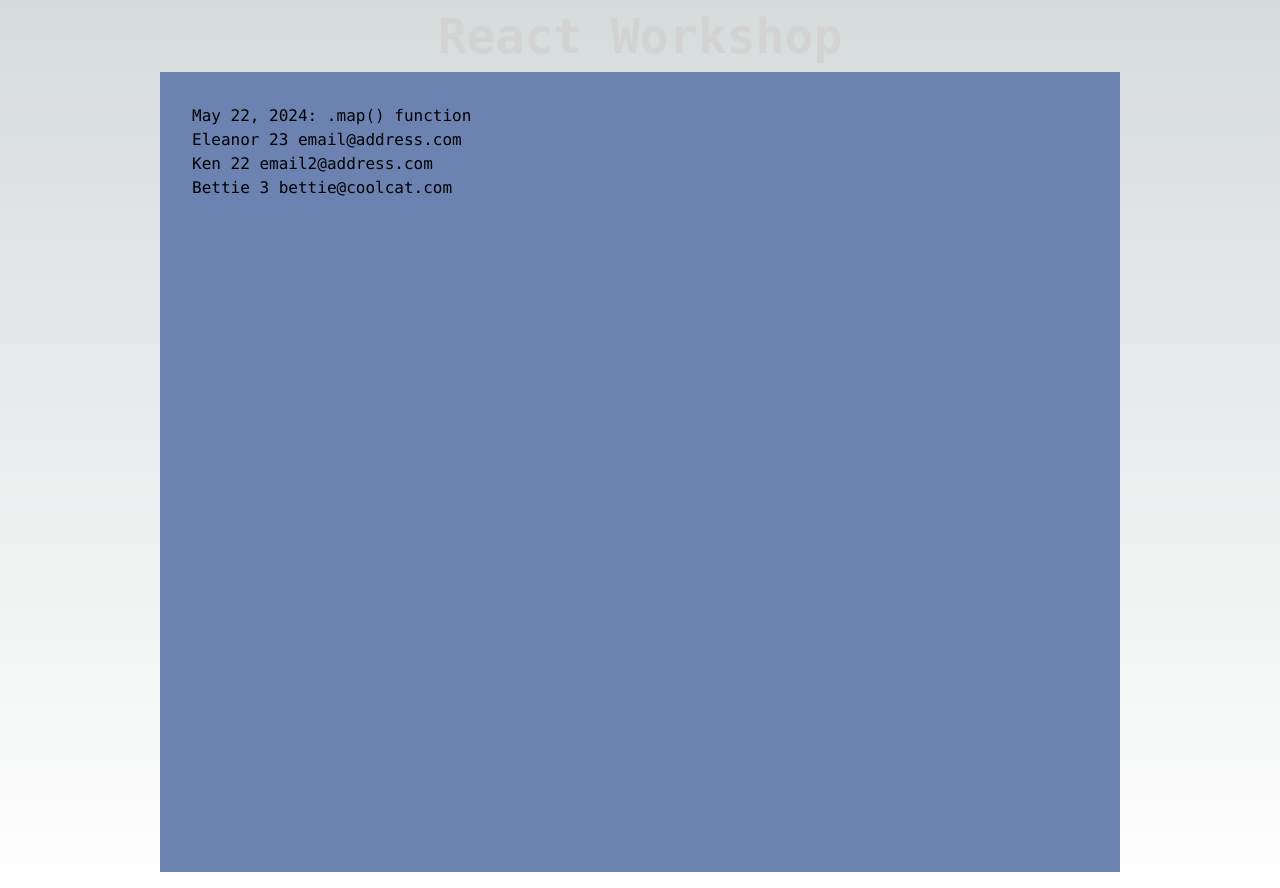
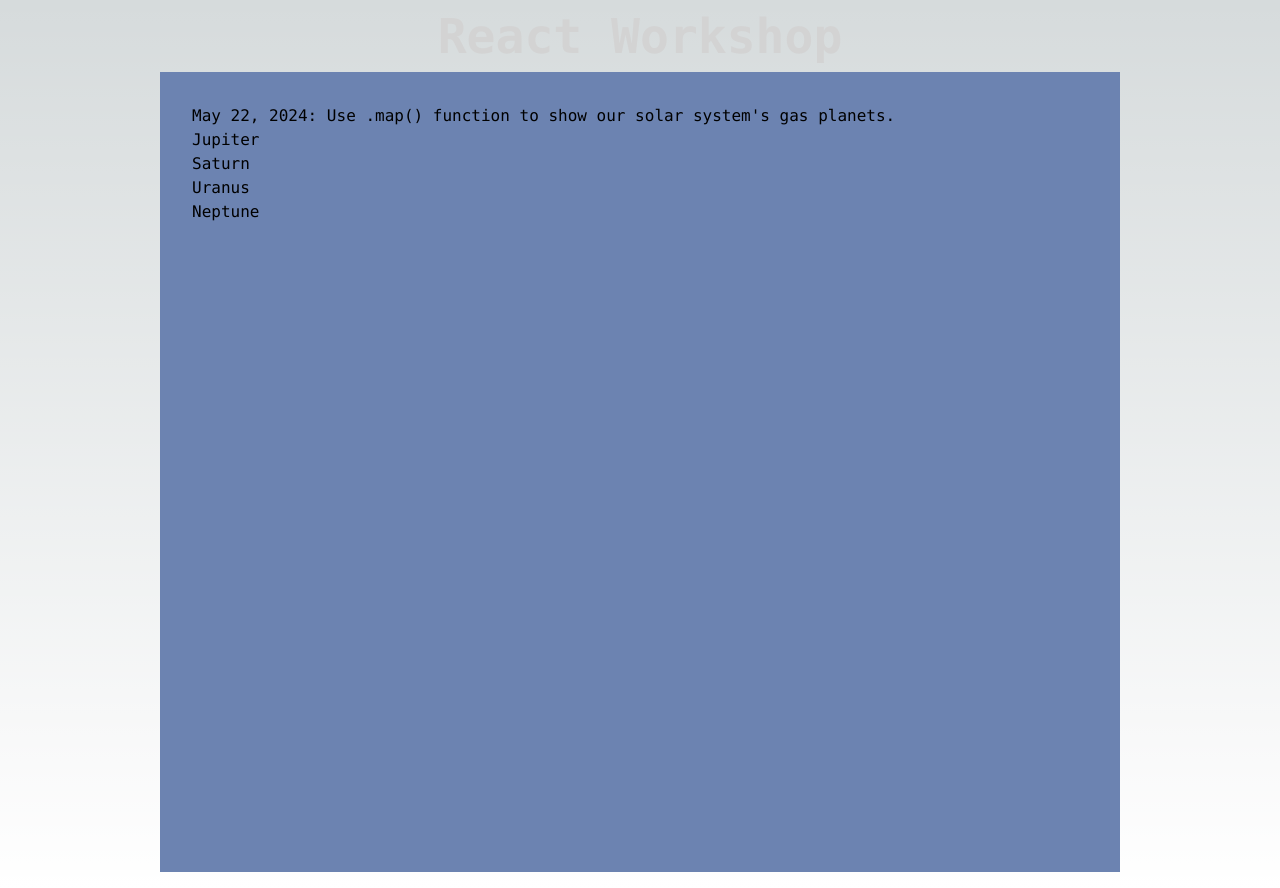
Before and after one commit to ellewright/React-Workshop, a Next.js app: page / in a window 1280 px wide. Built offline with nearby package versions, Linux system fonts and the light colour scheme.

Commit message:
Gas planet challenge

```diff
--- /dev/null
+++ b/src/components/Planets.js
@@ -0,0 +1,7 @@
+export const Planets = (props) => {
+    return (
+      <div>
+        {props.planet} {props.isGasPlanet}
+      </div>
+    );
+  };
--- a/src/components/User.js
+++ /dev/null
@@ -1,7 +0,0 @@
-export const User = (props) => {
-    return (
-      <div>
-        {props.firstName} {props.age} {props.email}
-      </div>
-    );
-  };
--- a/src/components/Workshop.js
+++ b/src/components/Workshop.js
@@ -1,21 +1,29 @@
-import { User } from "./User";
+import { Planets } from "./Planets";
 function Workspace() {
 
-    const users = [
-      { firstName: "Eleanor", age: 23, email: "email@address.com" },
-      { firstName: "Ken", age: 22, email: "email2@address.com"},
-      { firstName: "Bettie", age: 3, email: "bettie@coolcat.com" },
+    const planets = [
+      { planet: "Mercury", isGasPlanet: false },
+      { planet: "Venus", isGasPlanet: false },
+      { planet: "Earth", isGasPlanet: false },
+      { planet: "Mars", isGasPlanet: false },
+      { planet: "Jupiter", isGasPlanet: true },
+      { planet: "Saturn", isGasPlanet: true },
+      { planet: "Uranus", isGasPlanet: true },
+      { planet: "Neptune", isGasPlanet: true },
+      { planet: "Pluto", isGasPlanet: false },
     ];
 
     return (
         <div className="workspace">
-          <p>May 22, 2024: .map() function</p>
+          <p>May 22, 2024: Use .map() function to show our solar system's gas planets.</p>
           <div>
-            {users.map((user, key) => {
+          {planets.map((planet, key) => {
+            if (planet.isGasPlanet) {
               return (
-                <User key={key} firstName={user.firstName} age={user.age} email={user.email} />
+                <Planets key={key} planet={planet.planet} />
               );
-            })}
+            }
+          })}
           </div>
         </div>
     );
```
